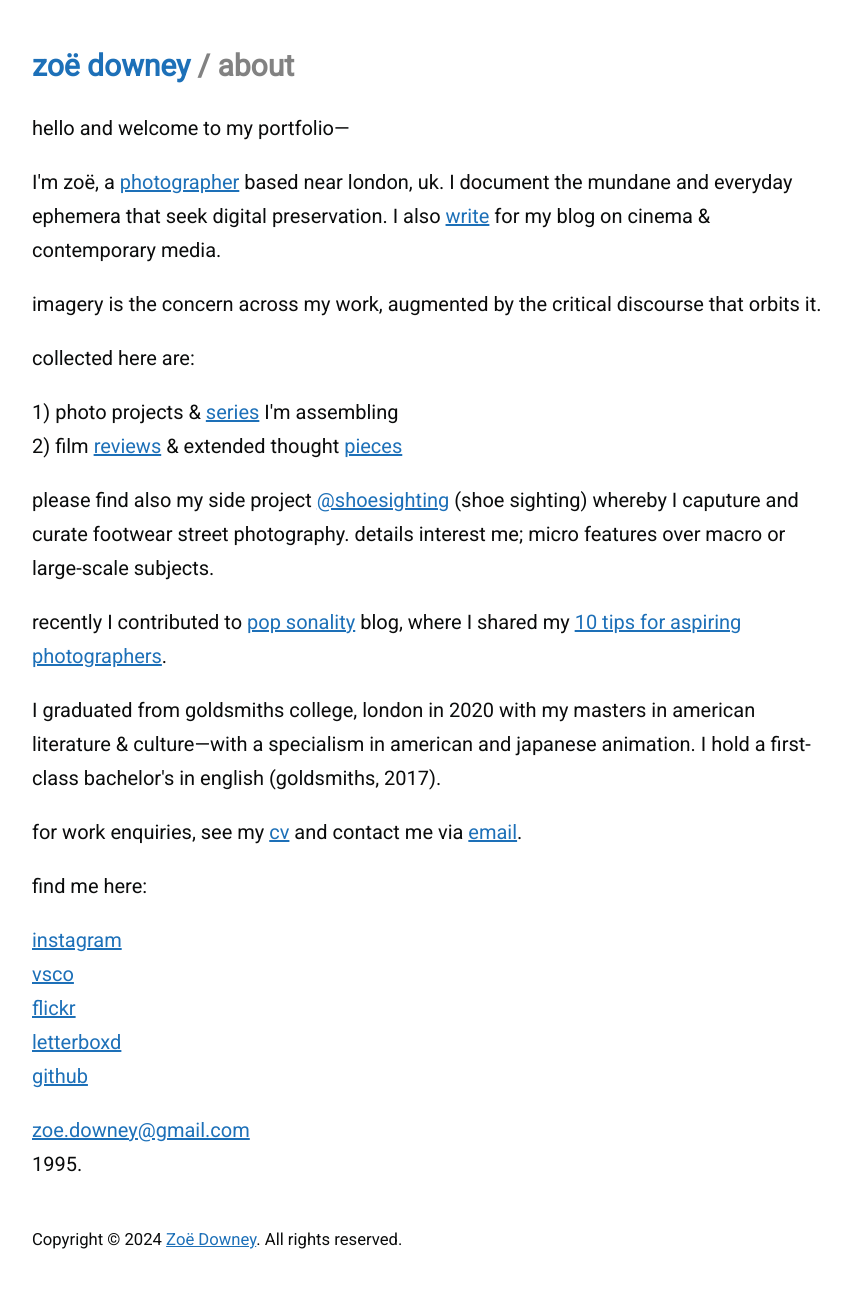
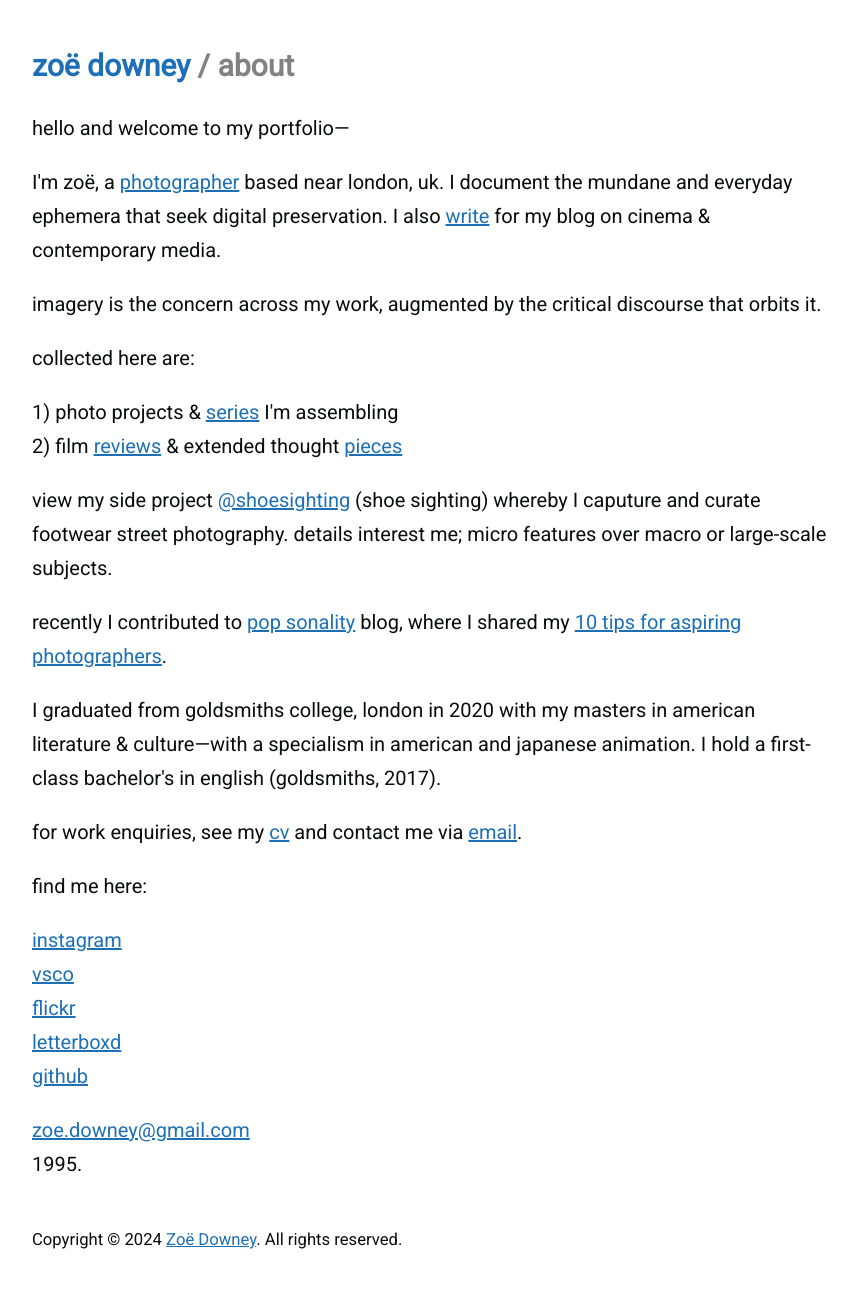
Before and after one commit to zoeurl/zoedowney.github.io, a Jekyll site: the page built from about/index.html, in a window 1280 px wide. Shown: the whole page, without its empty margins (208-1065 px from the left). Built offline with Jekyll 4.4.1, drawn with Linux system fonts in a browser that asks for light colours.

Commit message:
Update index.html

```diff
--- a/about/index.html
+++ b/about/index.html
@@ -15,7 +15,7 @@
 1) photo projects & <a href="https://www.zoedowney.com/abstract/">series</a> I'm assembling
 <br>2) film <a href="https://www.zoedowney.com/past-lives/">reviews</a> & extended thought <a href="https://www.zoedowney.com/the-ghost-behind-the-machine/">pieces</a>
 </p>
-please find also my side project <a href="https://www.instagram.com/shoesighting">@shoesighting</a> (shoe sighting) whereby I caputure and curate footwear street photography. details interest me; micro features over macro or large-scale subjects.
+view my side project <a href="https://www.instagram.com/shoesighting">@shoesighting</a> (shoe sighting) whereby I caputure and curate footwear street photography. details interest me; micro features over macro or large-scale subjects.
 </p>
 recently I contributed to <a href="https://www.instagram.com/p/DARMIgPo8T2/">pop sonality</a> blog, where I shared my <a href="https://popsonality.blogspot.com/2024/09/zoe-downey-shares-with-pop-sonality-her.html">10 tips for aspiring photographers</a>.
 </p>
```
